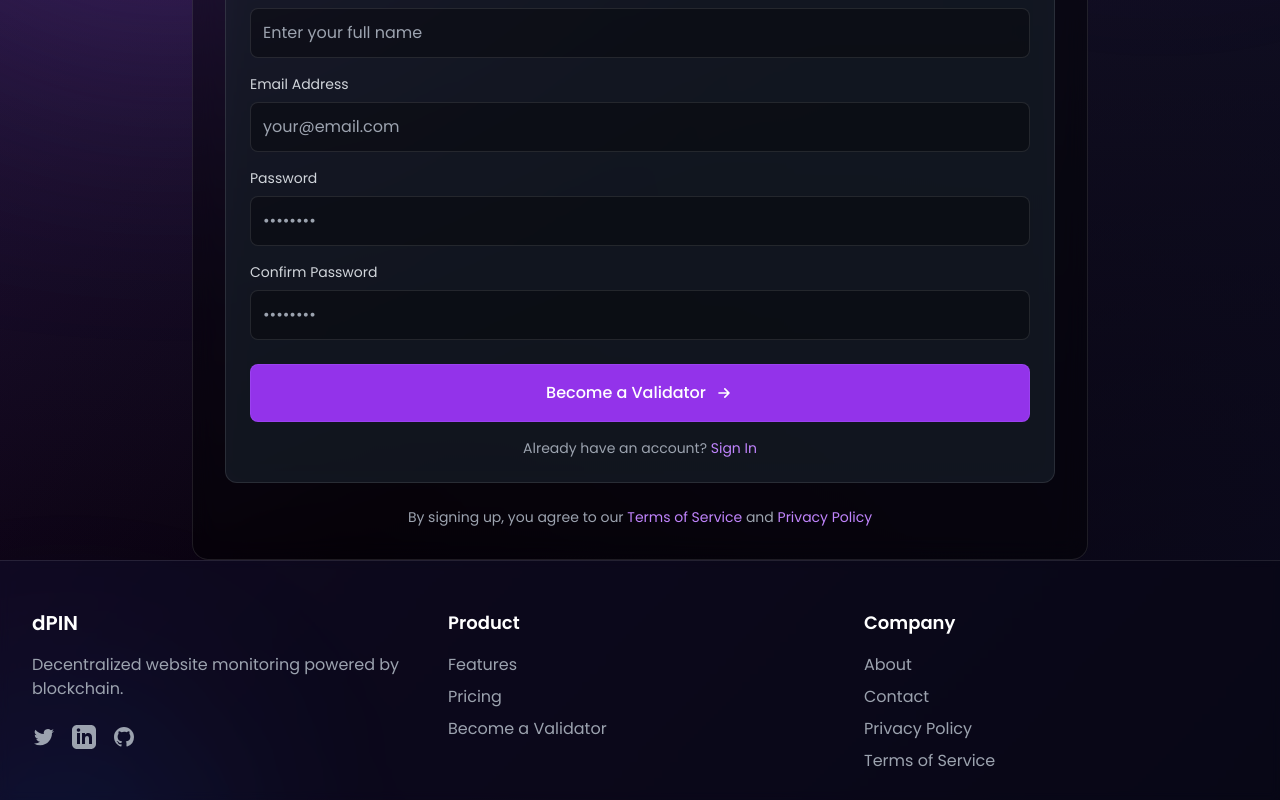
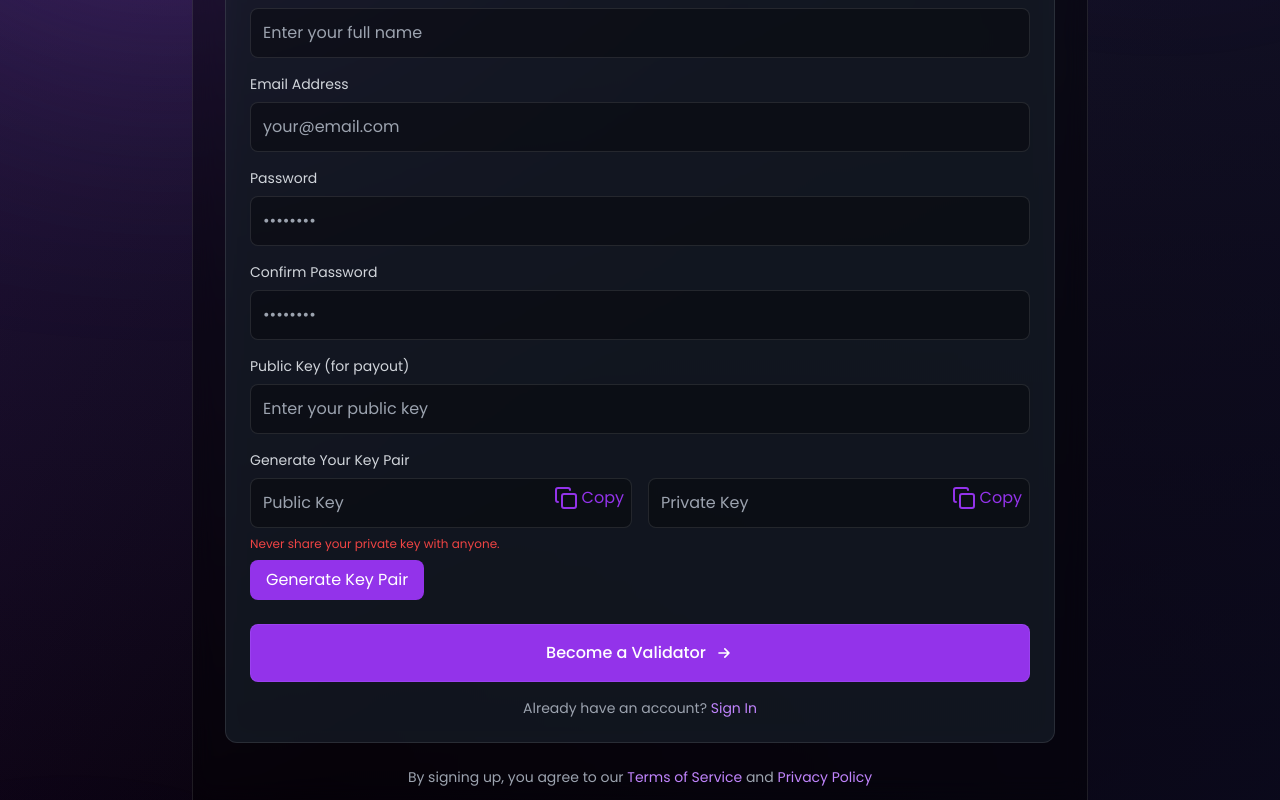
Before and after one commit to Jayesh-Kr/Tech-Expo, a React (Vite) app in the folder frontend/: page /signup-validator in a window 1280 px wide. Shown: the part 458-1258 px from the top of the page. Built offline with nearby package versions, Linux system fonts and the light colour scheme; no server answers.

Commit message:
fixed ui issue and added key

```diff
--- a/frontend/src/pages/SignupValidator.jsx
+++ b/frontend/src/pages/SignupValidator.jsx
@@ -1,7 +1,9 @@
 import React, { useState } from 'react';
 import { Link, useNavigate } from 'react-router-dom';
 import { motion } from 'framer-motion';
-import { Network, ChevronLeft, Check } from 'lucide-react';
+import { Network, ChevronLeft, Check, Copy } from 'lucide-react';
+import naclUtil from 'tweetnacl-util';
+import { Connection, PublicKey, Keypair } from '@solana/web3.js';
 
 const SignupValidator = () => {
   const navigate = useNavigate();
@@ -9,11 +11,14 @@
     email: '',
     password: '',
     confirmPassword: '',
-    name: ''
+    name: '',
+    publicKey: ''
   });
   const [error, setError] = useState('');
   const [isSubmitting, setIsSubmitting] = useState(false);
   const [success, setSuccess] = useState(false);
+  const [keyPair, setKeyPair] = useState(null);
+  const [hasSufficientBalance, setHasSufficientBalance] = useState(false);
 
   const handleChange = (e) => {
     const { name, value } = e.target;
@@ -23,13 +28,38 @@
     }));
   };
 
+  const handleGenerateKeyPair = () => {
+    const keyPair = Keypair.generate();
+    const publicKey = keyPair.publicKey.toString();
+    const privateKey = naclUtil.encodeBase64(keyPair.secretKey);
+    setKeyPair({ publicKey, privateKey });
+  };
+
+  const checkBalance = async (publicKey) => {
+    const alchemyUrl = import.meta.env.VITE_ALCHEMY_URL;
+    try {
+      const connection = new Connection(alchemyUrl);
+      const balance = await connection.getBalance(new PublicKey(publicKey));
+      console.log('Balance:', balance);
+      const solBalance = balance / 1e9; // Convert lamports to SOL
+      setHasSufficientBalance(solBalance >= 0.05);
+    } catch (err) {
+      console.error('Balance check error:', err);
+    }
+  };
+
+  const handleCopy = (text) => {
+    navigator.clipboard.writeText(text);
+    alert('Copied to clipboard');
+  };
+
   const handleSubmit = async (e) => {
     e.preventDefault();
     setError('');
     setIsSubmitting(true);
 
     // Basic validation
-    if (!formData.email || !formData.password || !formData.name) {
+    if (!formData.email || !formData.password || !formData.name || !formData.publicKey) {
       setError('All fields are required');
       setIsSubmitting(false);
       return;
@@ -44,7 +74,7 @@
     try {
       // Simulate signup process
       setTimeout(() => {
-        console.log('Signup with:', formData.email, formData.name);
+        console.log('Signup with:', formData.email, formData.name, formData.publicKey);
         setSuccess(true);
 
         // Redirect to dashboard after signup
@@ -158,20 +188,71 @@
                   />
                 </div>
 
+                <div>
+                  <label className="block text-gray-300 mb-2 text-sm">Public Key (for payout)</label>
+                  <input
+                    type="text"
+                    name="publicKey"
+                    value={formData.publicKey}
+                    onChange={handleChange}
+                    onBlur={() => checkBalance(formData.publicKey)}
+                    className="w-full bg-black/30 border border-white/10 rounded-lg p-3 text-white"
+                    placeholder="Enter your public key"
+                  />
+                </div>
+
+                <div>
+                  <label className="block text-gray-300 mb-2 text-sm">Generate Your Key Pair</label>
+                  <div className="flex space-x-4">
+                    <div className="relative w-1/2">
+                      <input
+                        type="text"
+                        value={keyPair ? keyPair.publicKey : ''}
+                        readOnly
+                        className="w-full bg-black/30 border border-white/10 rounded-lg p-3 text-white"
+                        placeholder="Public Key"
+                      />
+                      <div
+                        onClick={() => handleCopy(keyPair ? keyPair.publicKey : '')}
+                        className="absolute right-2 top-2 flex items-center text-purple-600 cursor-pointer"
+                      >
+                        <Copy className="mr-1" />
+                        <span>Copy</span>
+                      </div>
+                    </div>
+                    <div className="relative w-1/2">
+                      <input
+                        type="text"
+                        value={keyPair ? keyPair.privateKey : ''}
+                        readOnly
+                        className="w-full bg-black/30 border border-white/10 rounded-lg p-3 text-white"
+                        placeholder="Private Key"
+                      />
+                      <div
+                        onClick={() => handleCopy(keyPair ? keyPair.privateKey : '')}
+                        className="absolute right-2 top-2 flex items-center text-purple-600 cursor-pointer"
+                      >
+                        <Copy className="mr-1" />
+                        <span>Copy</span>
+                      </div>
+                    </div>
+                  </div>
+                  <p className="text-red-500 text-xs mt-2">Never share your private key with anyone.</p>
+                  <button
+                    type="button"
+                    onClick={handleGenerateKeyPair}
+                    className="mt-2 bg-purple-600 text-white py-2 px-4 rounded-lg transition-colors duration-300"
+                  >
+                    Generate Key Pair
+                  </button>
+                </div>
+
                 <div className="pt-2">
                   <motion.button
                     whileHover={{ backgroundColor: "#9333ea" }}
                     whileTap={{ scale: 0.98 }}
-                    disabled={isSubmitting}
-                    className={`
-                      w-full
-                      ${isSubmitting ? 'bg-purple-600/70' : 'bg-purple-600'}
-                      text-white font-medium py-4 rounded-lg
-                      transition-colors duration-300
-                      flex items-center justify-center
-                      relative overflow-hidden
-                      group border border-purple-500/40
-                    `}
+                    disabled={isSubmitting || !hasSufficientBalance}
+                    className={`w-full ${isSubmitting ? 'bg-purple-600/70' : 'bg-purple-600'} text-white font-medium py-4 rounded-lg transition-colors duration-300 flex items-center justify-center relative overflow-hidden group border border-purple-500/40`}
                   >
                     <span className="absolute inset-0 w-full h-full bg-gradient-to-r from-white/0 via-white/20 to-white/0 opacity-0 group-hover:opacity-100 transition-opacity duration-500 pointer-events-none"></span>
                     {isSubmitting ? (
--- a/frontend/src/pages/ValidatorDashboard.jsx
+++ b/frontend/src/pages/ValidatorDashboard.jsx
@@ -8,6 +8,10 @@
   const [isLoaded, setIsLoaded] = useState(false);
   const [userName, setUserName] = useState('Validator');
   const [email, setEmail] = useState('validator@example.com');
+  const [publicKey, setPublicKey] = useState('0x1234567890abcdef'); // Mock public key
+  const [ipAddress, setIpAddress] = useState('192.168.1.1'); // Mock IP address
+  const [location, setLocation] = useState('Delhi, USA'); // Mock location
+  const [averagePayout, setAveragePayout] = useState('0.01 ETH'); // Mock average payout
   const navigate = useNavigate();
 
   // Simulate loading and auth check
@@ -22,8 +26,8 @@
   // Mock data for the dashboard
   const mockStats = {
     validations: 1248,
-    uptime: '99.8%',
-    rewards: '0.025 ETH',
+    uptime: '2 hours',
+    rewards: '0.025 SOL',
     status: 'Active'
   };
 
@@ -37,6 +41,11 @@
   const handleSignOut = () => {
     setIsSignedIn(false);
     navigate('/signin-validator');
+  };
+
+  const handleWithdraw = () => {
+    alert('Withdraw function triggered');
+    // Implement the logic to withdraw the amount
   };
 
   if (!isLoaded) {
@@ -240,6 +249,9 @@
                     <div>
                       <div className="font-medium text-white">{userName}</div>
                       <div className="text-sm text-gray-400">{email}</div>
+                      <div className="text-sm text-gray-400">Public Key: {publicKey}</div>
+                      <div className="text-sm text-gray-400">IP Address: {ipAddress}</div>
+                      <div className="text-sm text-gray-400">Location: {location}</div>
                     </div>
                   </div>
 
@@ -252,6 +264,23 @@
                   </button>
                 </div>
               </div>
+
+              <div className="mt-8 pt-4 border-t border-white/10">
+                <div className="bg-white/5 rounded-lg p-4">
+                  <div className="flex items-center justify-between mb-3">
+                    <div>
+                      <div className="font-medium text-white">Average Payout</div>
+                      <div className="text-sm text-gray-400">{averagePayout}</div>
+                    </div>
+                    <button
+                      onClick={handleWithdraw}
+                      className="bg-purple-500 hover:bg-purple-600 text-white py-2 px-4 rounded-lg transition-colors"
+                    >
+                      Withdraw
+                    </button>
+                  </div>
+                </div>
+              </div>
             </div>
           </motion.div>
         </div>
```
Also changed, not shown: frontend/package.json (+8 -3 lines), 2 other files (tests, documents, lock files or other folders).
